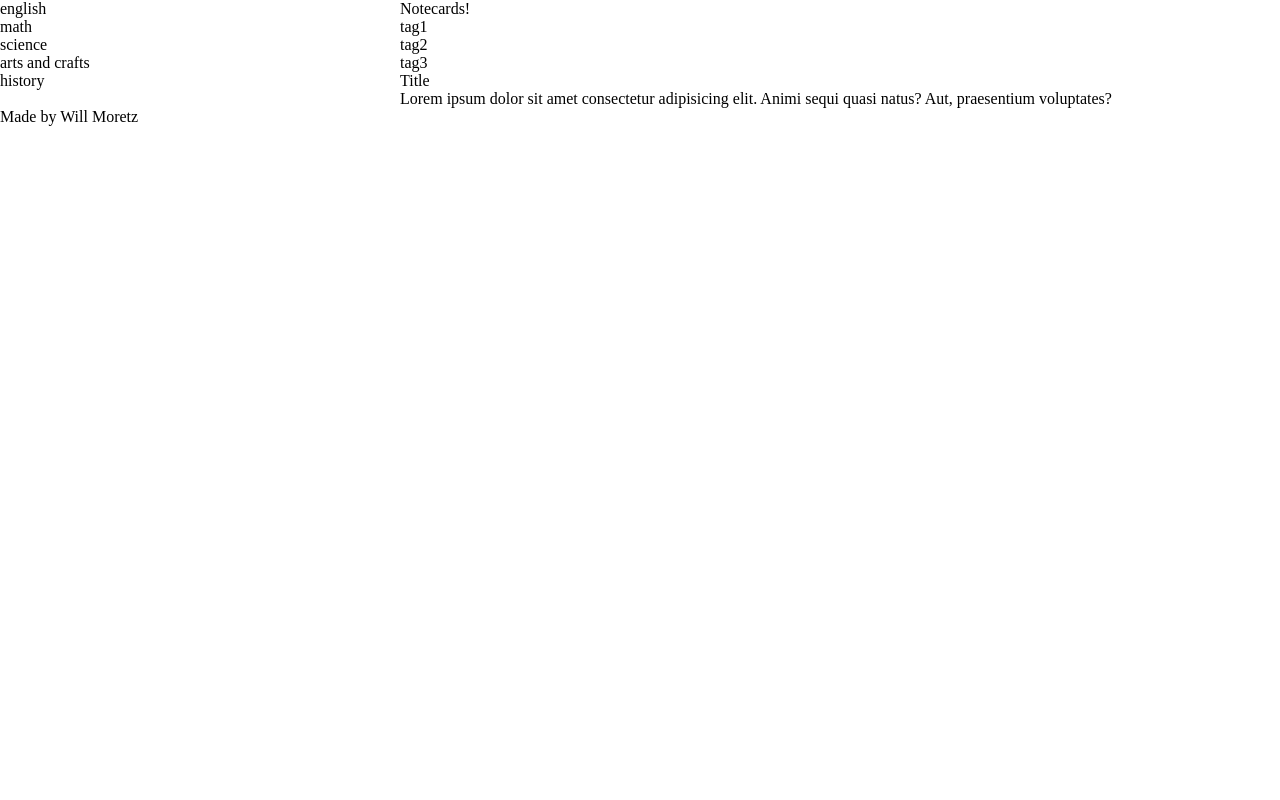
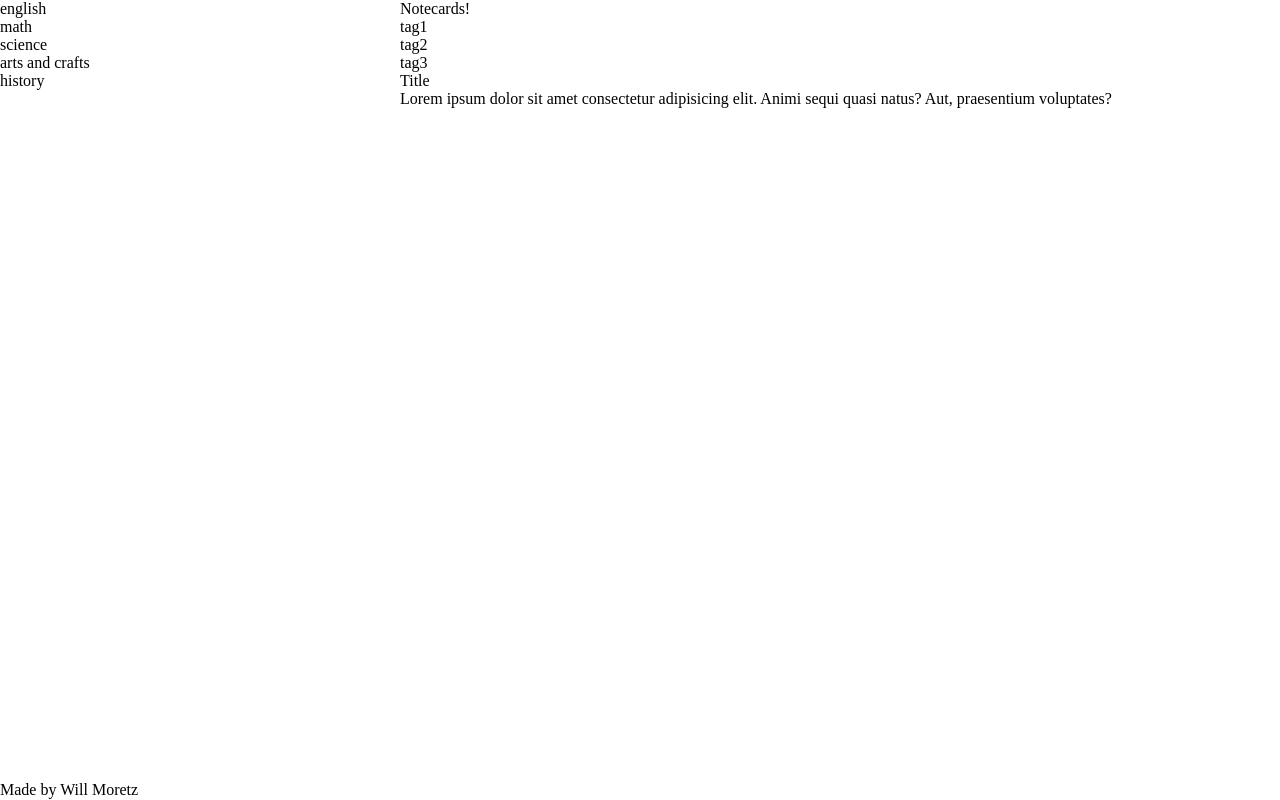
Before and after one commit to WillMoretz/notecards, a website with bundled scripts: page dist/index.html in a window 1280 px wide. Built offline with nearby package versions, Linux system fonts and the light colour scheme.

Commit message:
sized grid

```diff
--- a/src/style.css
+++ b/src/style.css
@@ -7,6 +7,7 @@
 .homepage {
   display: grid;
   grid-template-columns: 400px 1fr;
+  grid-template-rows: auto auto 1fr auto;
   grid-template-areas:
     "sidebar header"
     "sidebar nav"
@@ -24,6 +25,7 @@
 
 .homepage > .sidebar {
   grid-area: sidebar;
+  min-height: calc(100vh - 1rem - 3px);
 }
 
 .homepage > .body {
```
